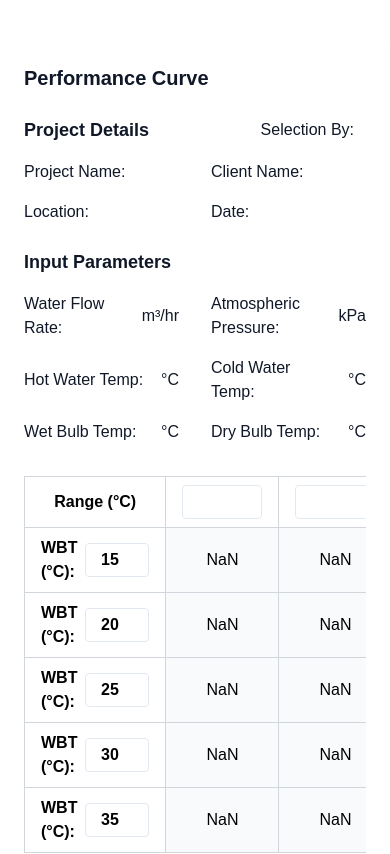
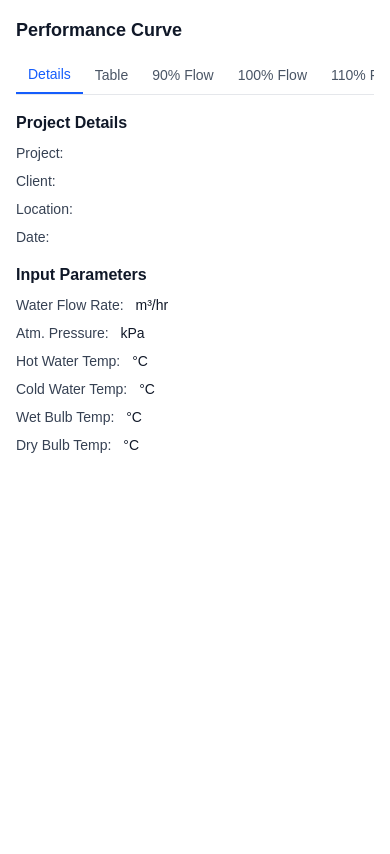
Before and after one commit to justinlee-tci/cooling-tower-selector, a Next.js app: page /PerformanceCurve in a window 390 px wide. Shown: the top 854 px of the page. Built offline with nearby package versions, Linux system fonts and the light colour scheme.

Commit message:
performance curve optimize for mobile

```diff
--- a/app/PerformanceCurve/page.js
+++ b/app/PerformanceCurve/page.js
@@ -59,6 +59,8 @@ function PerformanceContent() {
   ]);
 
   const [wbtValues, setWbtValues] = useState([15, 20, 25, 30, 35]);
+  const [activeTab, setActiveTab] = useState('details'); // details, table, chart90, chart100, chart110
+  const [activeRangeIndex, setActiveRangeIndex] = useState(null);
 
   const handleRangeChange = (index, value) => {
     const newRanges = [...ranges];
@@ -91,23 +93,48 @@ function PerformanceContent() {
     plugins: {
       legend: {
         position: 'bottom',
+        labels: {
+          boxWidth: 12,
+          font: {
+            size: 10
+          }
+        }
       },
       title: {
         display: true,
-        text: 'Cooling Tower Performance Curve'
+        text: 'Cooling Tower Performance Curve',
+        font: {
+          size: 14
+        }
       }
     },
     scales: {
       x: {
         title: {
           display: true,
-          text: 'Inlet Wet Bulb Temperature (°C)'
+          text: 'Inlet WBT (°C)',
+          font: {
+            size: 10
+          }
+        },
+        ticks: {
+          font: {
+            size: 10
+          }
         }
       },
       y: {
         title: {
           display: true,
-          text: 'Cold Water Temperature (°C)'
+          text: 'Cold Water Temp (°C)',
+          font: {
+            size: 10
+          }
+        },
+        ticks: {
+          font: {
+            size: 10
+          }
         }
       }
     }
@@ -118,20 +145,135 @@ function PerformanceContent() {
     datasets: createDatasetForFlowRate(flowRate)
   });
 
+  const ProjectDetails = () => (
+    <div className="mb-4">
+      <div className="flex justify-between items-center mb-2">
+        <h3 className="text-base font-bold text-gray-900">Project Details</h3>
+        <span className="text-xs text-gray-900">{params.selectionBy}</span>
+      </div>
+
+      <div className="space-y-2 text-sm">
+        <div>
+          <span className="text-gray-700 font-medium">Project:</span>
+          <span className="text-gray-900 ml-2">{params.projectName}</span>
+        </div>
+        <div>
+          <span className="text-gray-700 font-medium">Client:</span>
+          <span className="text-gray-900 ml-2">{params.clientName}</span>
+        </div>
+        <div>
+          <span className="text-gray-700 font-medium">Location:</span>
+          <span className="text-gray-900 ml-2">{params.location}</span>
+        </div>
+        <div>
+          <span className="text-gray-700 font-medium">Date:</span>
+          <span className="text-gray-900 ml-2">{params.date}</span>
+        </div>
+      </div>
+    </div>
+  );
+
+  const InputParameters = () => (
+    <div>
+      <h3 className="text-base font-bold text-gray-900 mb-2">Input Parameters</h3>
+      <div className="space-y-2 text-sm">
+        <div>
+          <span className="text-gray-700 font-medium">Water Flow Rate:</span>
+          <span className="text-gray-900 ml-2">{params.waterFlowRate} m³/hr</span>
+        </div>
+        <div>
+          <span className="text-gray-700 font-medium">Atm. Pressure:</span>
+          <span className="text-gray-900 ml-2">{params.atmosphericPressure} kPa</span>
+        </div>
+        <div>
+          <span className="text-gray-700 font-medium">Hot Water Temp:</span>
+          <span className="text-gray-900 ml-2">{params.hotWaterTemp} °C</span>
+        </div>
+        <div>
+          <span className="text-gray-700 font-medium">Cold Water Temp:</span>
+          <span className="text-gray-900 ml-2">{params.coldWaterTemp} °C</span>
+        </div>
+        <div>
+          <span className="text-gray-700 font-medium">Wet Bulb Temp:</span>
+          <span className="text-gray-900 ml-2">{params.wetBulbTemp} °C</span>
+        </div>
+        <div>
+          <span className="text-gray-700 font-medium">Dry Bulb Temp:</span>
+          <span className="text-gray-900 ml-2">{params.dryBulbTemp} °C</span>
+        </div>
+      </div>
+    </div>
+  );
+
+  const RangeSelector = () => (
+    <div className="mb-4">
+      <h3 className="text-base font-bold text-gray-900 mb-2">Select Range</h3>
+      <div className="flex flex-wrap gap-2">
+        {ranges.map((range, index) => (
+          <button
+            key={index}
+            className={`px-2 py-1 text-xs rounded-md ${
+              activeRangeIndex === index
+                ? 'bg-blue-600 text-white'
+                : 'bg-gray-200 text-gray-800'
+            }`}
+            onClick={() => setActiveRangeIndex(index)}
+          >
+            {range.toFixed(1)}°C
+          </button>
+        ))}
+      </div>
+    </div>
+  );
+
   const PerformanceTable = () => {
     return (
-      <div className="mt-8 overflow-x-auto">
+      <div className="overflow-x-auto pb-2">
+        {activeRangeIndex !== null ? (
           <table className="min-w-full border-collapse border border-gray-300">
             <thead>
               <tr>
-              <th className="border border-gray-300 px-4 py-2 text-black font-bold">Range (°C)</th>
+                <th className="border border-gray-300 px-2 py-1 text-xs text-black font-bold">
+                  WBT (°C)
+                </th>
+                <th className="border border-gray-300 px-2 py-1 text-xs text-black font-bold">
+                  CWT (°C) - Range {ranges[activeRangeIndex].toFixed(1)}°C
+                </th>
+              </tr>
+            </thead>
+            <tbody>
+              {wbtValues.map((wbt, wbtIndex) => (
+                <tr key={wbtIndex}>
+                  <td className="border border-gray-300 px-2 py-1 text-center text-xs">
+                    <input
+                      type="number"
+                      value={wbt}
+                      onChange={(e) => handleWbtChange(wbtIndex, e.target.value)}
+                      className="w-12 text-center text-black text-xs"
+                      step="0.1"
+                    />
+                  </td>
+                  <td className="border border-gray-300 px-2 py-1 text-center bg-gray-50 text-xs text-black">
+                    {calculateCWT(wbt, ranges[activeRangeIndex], 100).toFixed(1)}
+                  </td>
+                </tr>
+              ))}
+            </tbody>
+          </table>
+        ) : (
+          <table className="min-w-full border-collapse border border-gray-300">
+            <thead>
+              <tr>
+                <th className="border border-gray-300 px-2 py-1 text-xs text-black font-bold">
+                  Range (°C)
+                </th>
                 {ranges.map((range, index) => (
-                <th key={index} className="border border-gray-300 px-4 py-2">
+                  <th key={index} className="border border-gray-300 px-2 py-1 text-xs">
                     <input
                       type="number"
                       value={range.toFixed(1)}
                       onChange={(e) => handleRangeChange(index, e.target.value)}
-                    className="w-20 text-center text-black"
+                      className="w-12 text-center text-black text-xs"
                       step="0.1"
                     />
                   </th>
@@ -141,20 +283,20 @@ function PerformanceContent() {
             <tbody>
               {wbtValues.map((wbt, wbtIndex) => (
                 <tr key={wbtIndex}>
-                <td className="border border-gray-300 px-4 py-2">
+                  <td className="border border-gray-300 px-2 py-1 text-xs">
                     <div className="flex items-center">
-                    <span className="mr-2 text-black font-bold">WBT (°C):</span>
+                      <span className="mr-1 text-black font-bold text-xs">WBT:</span>
                       <input
                         type="number"
                         value={wbt}
                         onChange={(e) => handleWbtChange(wbtIndex, e.target.value)}
-                      className="w-16 text-center text-black font-bold"
+                        className="w-12 text-center text-black text-xs"
                         step="0.1"
                       />
                     </div>
                   </td>
                   {ranges.map((range, rangeIndex) => (
-                  <td key={rangeIndex} className="border border-gray-300 px-4 py-2 text-center bg-gray-50 text-black">
+                    <td key={rangeIndex} className="border border-gray-300 px-2 py-1 text-center bg-gray-50 text-xs text-black">
                       {calculateCWT(wbt, range, 100).toFixed(1)}
                     </td>
                   ))}
@@ -162,12 +304,13 @@ function PerformanceContent() {
               ))}
             </tbody>
           </table>
+        )}
 
         <style jsx>{`
           input[type="number"] {
             border: 1px solid #e2e8f0;
             border-radius: 0.25rem;
-            padding: 0.25rem;
+            padding: 0.125rem;
             outline: none;
             color: black;
           }
@@ -180,123 +323,124 @@ function PerformanceContent() {
           .bg-gray-50 {
             background-color: #f8fafc;
           }
-
-          th, td {
-            color: black;
-          }
-
-          th {
-            color: black;
-            font-weight: bold;
-          }
-
-          .font-bold {
-            font-weight: bold;
-          }
         `}</style>
       </div>
     );
   };
 
+  const TabsNav = () => (
+    <div className="flex overflow-x-auto whitespace-nowrap mb-4 border-b border-gray-200">
+      <button
+        className={`py-2 px-3 text-sm font-medium ${activeTab === 'details'
+          ? 'text-blue-600 border-b-2 border-blue-600'
+          : 'text-gray-600'}`}
+        onClick={() => setActiveTab('details')}
+      >
+        Details
+      </button>
+      <button
+        className={`py-2 px-3 text-sm font-medium ${activeTab === 'table'
+          ? 'text-blue-600 border-b-2 border-blue-600'
+          : 'text-gray-600'}`}
+        onClick={() => setActiveTab('table')}
+      >
+        Table
+      </button>
+      <button
+        className={`py-2 px-3 text-sm font-medium ${activeTab === 'chart90'
+          ? 'text-blue-600 border-b-2 border-blue-600'
+          : 'text-gray-600'}`}
+        onClick={() => setActiveTab('chart90')}
+      >
+        90% Flow
+      </button>
+      <button
+        className={`py-2 px-3 text-sm font-medium ${activeTab === 'chart100'
+          ? 'text-blue-600 border-b-2 border-blue-600'
+          : 'text-gray-600'}`}
+        onClick={() => setActiveTab('chart100')}
+      >
+        100% Flow
+      </button>
+      <button
+        className={`py-2 px-3 text-sm font-medium ${activeTab === 'chart110'
+          ? 'text-blue-600 border-b-2 border-blue-600'
+          : 'text-gray-600'}`}
+        onClick={() => setActiveTab('chart110')}
+      >
+        110% Flow
+      </button>
+    </div>
+  );
+
+  const renderContent = () => {
+    switch(activeTab) {
+      case 'details':
         return (
-    <div className="max-w-4xl mx-auto mt-10 p-6 bg-white shadow-md rounded-md">
-      <h2 className="text-xl font-bold text-gray-900 mb-6">Performance Curve</h2>
-
-      <div className="mb-6">
-        <div className="flex justify-between items-center mb-4">
-          <h3 className="text-lg font-bold text-gray-900">Project Details</h3>
-          <div className="flex items-center space-x-3">
-            <span className="text-gray-900 font-medium">Selection By:</span>
-            <span className="text-gray-900">{params.selectionBy}</span>
+          <div>
+            <ProjectDetails />
+            <InputParameters />
           </div>
+        );
+      case 'table':
+        return (
+          <div>
+            <RangeSelector />
+            <PerformanceTable />
           </div>
-
-        <div className="grid grid-cols-2 gap-x-8 gap-y-4">
-          <div className="flex items-center space-x-3">
-            <span className="text-gray-900 font-medium w-32">Project Name:</span>
-            <span className="text-gray-900">{params.projectName}</span>
-          </div>
-          <div className="flex items-center space-x-3">
-            <span className="text-gray-900 font-medium w-32">Client Name:</span>
-            <span className="text-gray-900">{params.clientName}</span>
-          </div>
-          <div className="flex items-center space-x-3">
-            <span className="text-gray-900 font-medium w-32">Location:</span>
-            <span className="text-gray-900">{params.location}</span>
-          </div>
-          <div className="flex items-center space-x-3">
-            <span className="text-gray-900 font-medium w-32">Date:</span>
-            <span className="text-gray-900">{params.date}</span>
-          </div>
-        </div>
-      </div>
-
-      <div className="mt-6">
-        <h3 className="text-lg font-bold text-gray-900 mb-4">Input Parameters</h3>
-        <div className="grid grid-cols-2 gap-x-8 gap-y-4">
-          <div className="flex items-center space-x-3">
-            <span className="text-gray-900 font-medium w-44">Water Flow Rate:</span>
-            <span className="text-gray-900">{params.waterFlowRate} m³/hr</span>
-          </div>
-          <div className="flex items-center space-x-3">
-            <span className="text-gray-900 font-medium w-44">Atmospheric Pressure:</span>
-            <span className="text-gray-900">{params.atmosphericPressure} kPa</span>
-          </div>
-          <div className="flex items-center space-x-3">
-            <span className="text-gray-900 font-medium w-44">Hot Water Temp:</span>
-            <span className="text-gray-900">{params.hotWaterTemp} °C</span>
-          </div>
-          <div className="flex items-center space-x-3">
-            <span className="text-gray-900 font-medium w-44">Cold Water Temp:</span>
-            <span className="text-gray-900">{params.coldWaterTemp} °C</span>
-          </div>
-          <div className="flex items-center space-x-3">
-            <span className="text-gray-900 font-medium w-44">Wet Bulb Temp:</span>
-            <span className="text-gray-900">{params.wetBulbTemp} °C</span>
-          </div>
-          <div className="flex items-center space-x-3">
-            <span className="text-gray-900 font-medium w-44">Dry Bulb Temp:</span>
-            <span className="text-gray-900">{params.dryBulbTemp} °C</span>
-          </div>
-        </div>
-      </div>
-
-      <PerformanceTable />
-      <div className="mt-8 space-y-12">
+        );
+      case 'chart90':
+        return (
           <div>
-          <h3 className="text-lg font-bold text-gray-900 mb-4">
-            Performance Curve - 90% Flow Rate ({(parseFloat(params.waterFlowRate) * 0.9).toFixed(1)} m³/hr)
+            <h3 className="text-sm font-bold text-gray-900 mb-2">
+              Performance - 90% Flow ({(parseFloat(params.waterFlowRate) * 0.9).toFixed(1)} m³/hr)
             </h3>
-          <div className="w-full h-[400px]">
+            <div className="w-full h-[300px]">
               <Line data={createChartData(90)} options={chartOptions} />
             </div>
           </div>
-
+        );
+      case 'chart100':
+        return (
           <div>
-          <h3 className="text-lg font-bold text-gray-900 mb-4">
-            Performance Curve - 100% Flow Rate ({parseFloat(params.waterFlowRate)} m³/hr)
+            <h3 className="text-sm font-bold text-gray-900 mb-2">
+              Performance - 100% Flow ({parseFloat(params.waterFlowRate)} m³/hr)
             </h3>
-          <div className="w-full h-[400px]">
+            <div className="w-full h-[300px]">
               <Line data={createChartData(100)} options={chartOptions} />
             </div>
           </div>
-
+        );
+      case 'chart110':
+        return (
           <div>
-          <h3 className="text-lg font-bold text-gray-900 mb-4">
-            Performance Curve - 110% Flow Rate ({(parseFloat(params.waterFlowRate) * 1.1).toFixed(1)} m³/hr)
+            <h3 className="text-sm font-bold text-gray-900 mb-2">
+              Performance - 110% Flow ({(parseFloat(params.waterFlowRate) * 1.1).toFixed(1)} m³/hr)
             </h3>
-          <div className="w-full h-[400px]">
+            <div className="w-full h-[300px]">
               <Line data={createChartData(110)} options={chartOptions} />
             </div>
           </div>
-      </div>
+        );
+      default:
+        return null;
+    }
+  };
+
+  return (
+    <div className="w-full px-4 py-4 bg-white">
+      <h2 className="text-lg font-bold text-gray-900 mb-3">Performance Curve</h2>
+
+      <TabsNav />
+
+      {renderContent()}
     </div>
   );
 }
 
 export default function PerformancePage() {
   return (
-    <Suspense fallback={<div>Loading...</div>}>
+    <Suspense fallback={<div className="p-4 text-center">Loading...</div>}>
       <PerformanceContent />
     </Suspense>
   );
```
Lines whose indentation alone changed are shown as unchanged.
